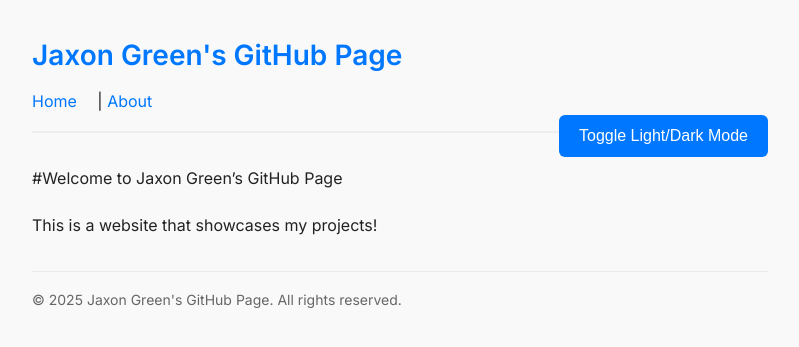
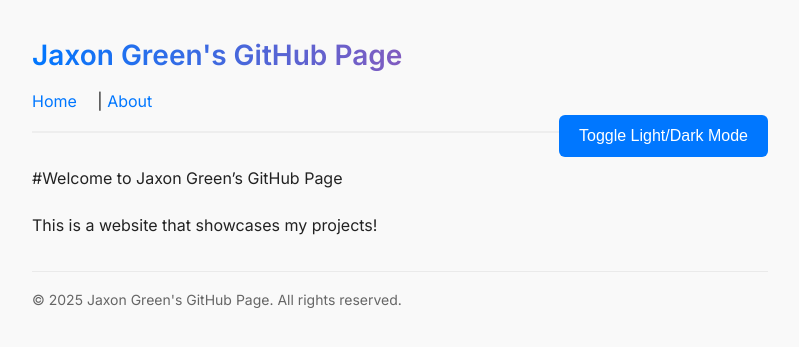
Before and after one commit to jsgreen03/jsgreen03.github.io, a Jekyll site: the page built from index.md, in a window 1280 px wide. Shown: the top 347 px of the page, without its empty margins (240-1039 px from the left). Built offline with Jekyll 4.4.1, drawn with Linux system fonts in a browser that asks for light colours.

Commit message:
Title Fade In?

```diff
--- a/assets/css/style.css
+++ b/assets/css/style.css
@@ -72,10 +72,25 @@
 }
 
 h1, h2, h3 {
+  background: linear-gradient(90deg,var(--primary-color), var(--accent-color));
   font-family: var(--font-heading);
   margin-bottom: 0.5rem;
   color: var(--primary-color);
+  -webkit-background-clip: text;
+  -webkit-text-fill-color: transparent;
+  animation: title-fade-in 1s ease forwards;
   transition: color 0.3s ease;
+}
+
+@keyframes title-fade-in {
+  from {
+    opacity: 0;
+    transform: translateY(10px);
+  }
+  to {
+    opacity: 1;
+    transform: translateY(0);
+  }
 }
 
 p {
```
